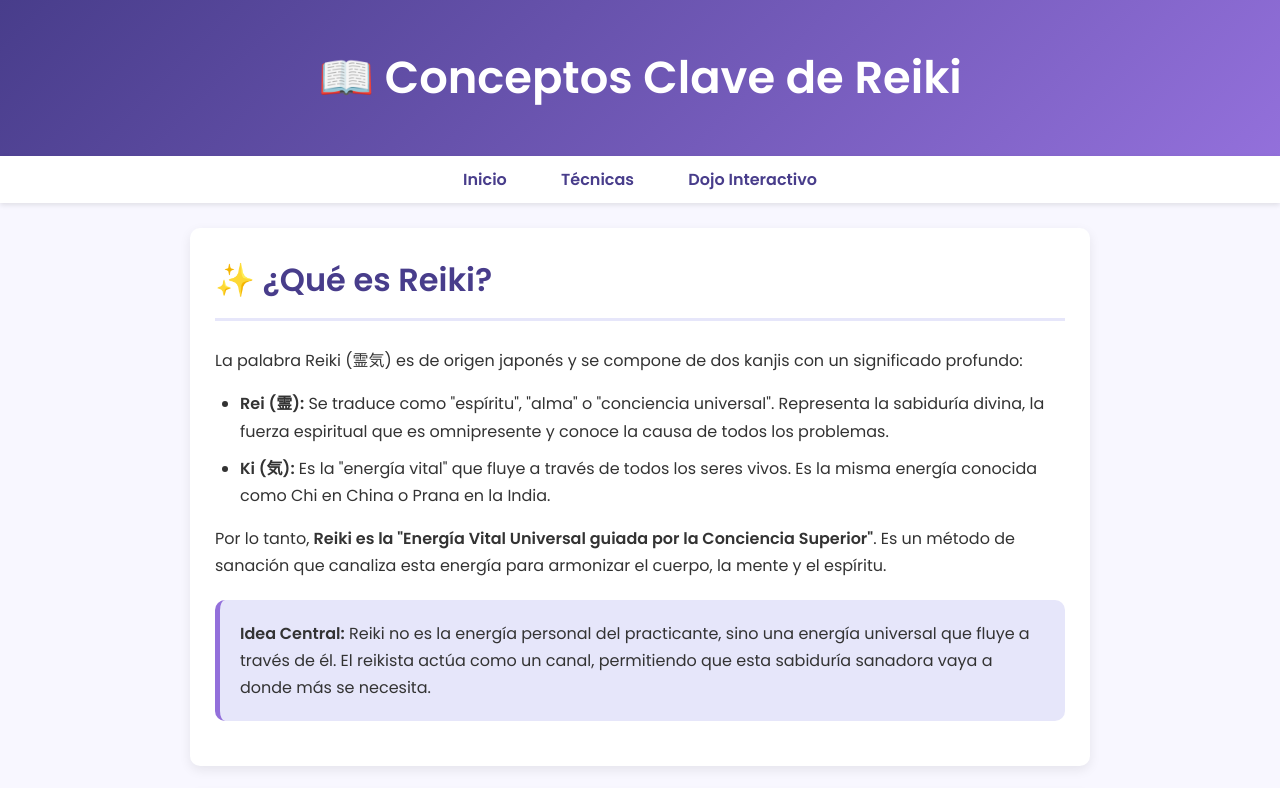
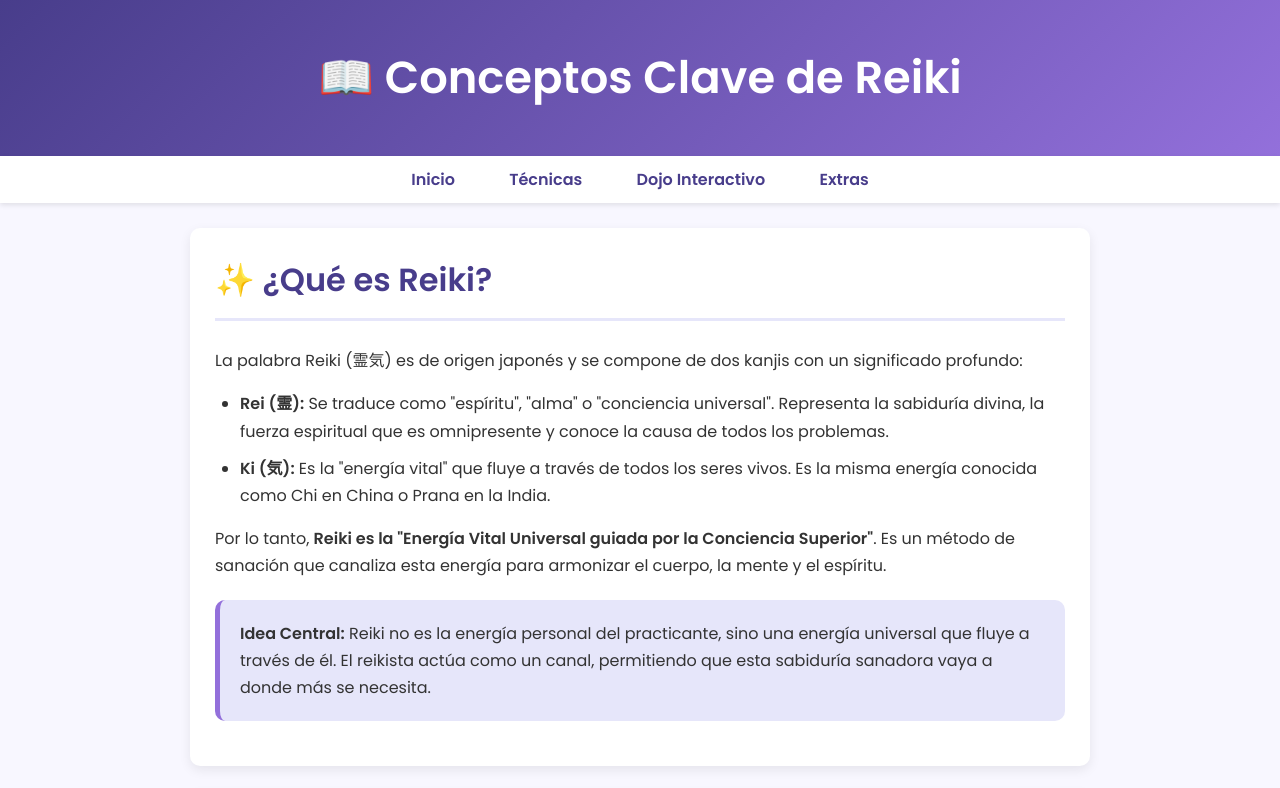
Before and after one commit to Marisha200/shoden, a plain HTML site: page conceptos.html in a window 1280 px wide. Shown: the top 788 px of the page. Drawn offline with Linux system fonts and the light colour scheme.

Commit message:
Update conceptos.html

```diff
--- a/conceptos.html
+++ b/conceptos.html
@@ -14,6 +14,7 @@
         <a href="index.html">Inicio</a>
         <a href="tecnicas.html">Técnicas</a>
         <a href="dojo.html">Dojo Interactivo</a>
+        <a href="extras.html">Extras</a>
     </nav>
 
     <div class="container">
```
